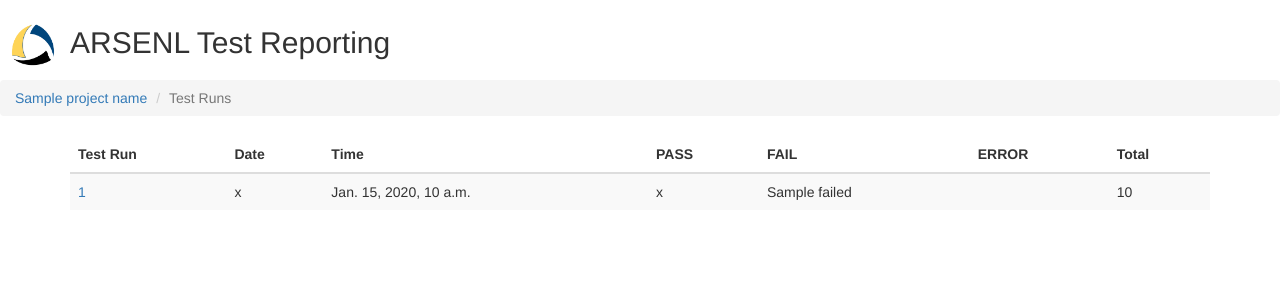
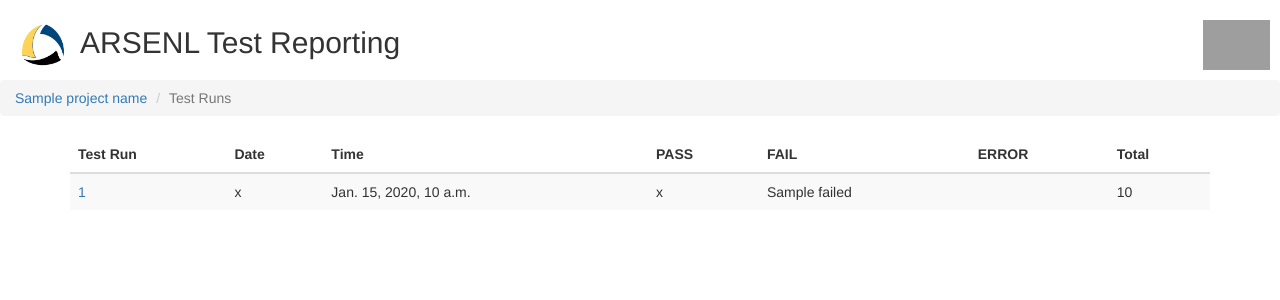
Before and after one commit to jdrusso/arsenl-django, a Django app: template resultsdisplay/templates/resultsdisplay/TestRun.html in a window 1280 px wide. Shown: the top 300 px of the page. Run offline with Django 3.2, Linux system fonts and the light colour scheme; the template is opened without the code that fills it: most values are stand-ins (such as "Sample title", 1, 10 or a date in 2020); some libraries are stand-ins or nearby versions; grey boxes are pictures that could not be loaded.

Commit message:
Changes to path in wsgi to work with apache server, and added Jenkins icon to base webpage

```diff
--- a/resultsdisplay/templates/base.html
+++ b/resultsdisplay/templates/base.html
@@ -11,7 +11,9 @@
 {% endblock includes %}
 
 <header>
-	<h2><img style="height:50px;display:inline" class="img-responsive" src="{{STATIC_URL}}/arsenl.bmp"/> ARSENL Test Reporting</h2></span>
+
+	<h2><a href="https://wiki.nps.edu/display/~thchung/ARSENL"><img style="padding-left:10px;height:50px;display:inline" class="img-responsive" src="{{STATIC_URL}}arsenl.bmp"/></a> ARSENL Test Reporting
+<span class="pull-right" style="display:inline"><a href="ci"><img style="padding-right:10px;height:50px;display:inline" class="img-responsive" src="{{STATIC_URL}}jenkins.bmp"/></a></span></h2>
 </header>
 
 <ul class="breadcrumb">
--- a/test_results/urls.py
+++ b/test_results/urls.py
@@ -7,6 +7,6 @@ urlpatterns = patterns('',
     # Examples:
     # url(r'^$', 'mysite.views.home', name='home'),
     # url(r'^blog/', include('blog.urls')),
-    url(r'^tests/', include('resultsdisplay.urls', namespace="resultsdisplay")),
+    url(r'^', include('resultsdisplay.urls', namespace="resultsdisplay")),
     url(r'^admin/', include(admin.site.urls)),
 )
--- a/test_results/wsgi.py
+++ b/test_results/wsgi.py
@@ -7,7 +7,11 @@ For more information on this file, see
 https://docs.djangoproject.com/en/1.6/howto/deployment/wsgi/
 """
 
-import os
+import os, sys
+
+sys.path.insert(0, os.path.abspath(os.path.join(os.path.dirname(__file__), "../../")))
+sys.path.insert(0, os.path.abspath(os.path.join(os.path.dirname(__file__), "../")))
+
 os.environ.setdefault("DJANGO_SETTINGS_MODULE", "test_results.settings")
 
 from django.core.wsgi import get_wsgi_application
```
Also changed, not shown: 1 other file.
